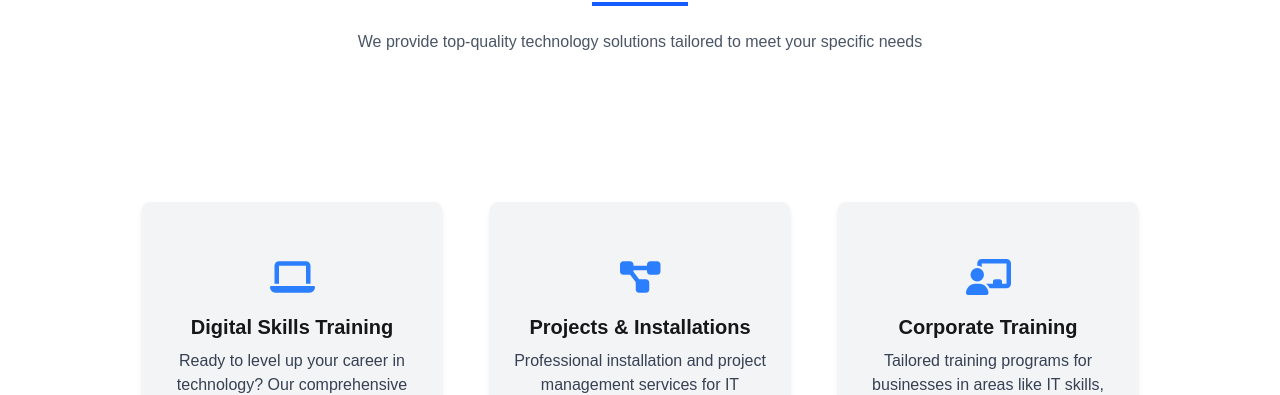
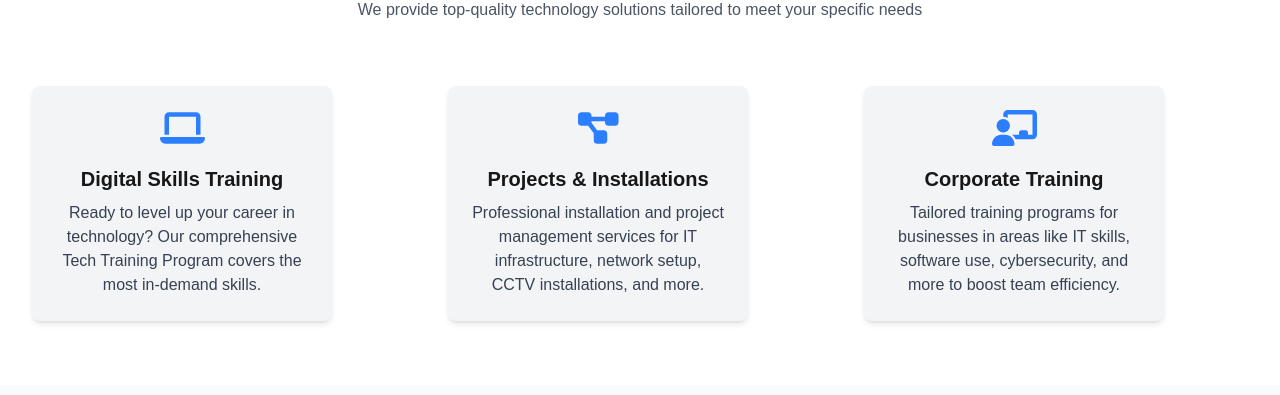
Before and after one commit to Mcdave01/classicsystems, a Next.js app: page / in a window 1280 px wide. Shown: the part 998-1393 px from the top of the page. Built offline with nearby package versions, Linux system fonts and the light colour scheme.

Commit message:
My Classic Web Project redponsiveness updated

```diff
--- a/src/pages/index.jsx
+++ b/src/pages/index.jsx
@@ -35,11 +35,13 @@ export default function Home() {
     <>
       <div>
         <NavBar />
+        {/* Added top padding to account for fixed navbar */}
+        <div className="pt-16">
           <Hero />
           <AosInit />
 
           {/* Service Section with Heading */}
-        <div className="mt-24 px-4 py-12">
+          <div className="px-4 py-12">
             {/* Service Heading */}
             <div className="text-center mb-12" data-aos="fade-up">
               <h2 className="text-3xl md:text-4xl font-bold text-gray-800 mb-4">Our Services</h2>
@@ -49,15 +51,15 @@ export default function Home() {
               </p>
             </div>
 
-          {/* Service Cards */}
-          <div className="flex flex-col sm:flex-col h-[500px] lg:flex-row items-center justify-center gap-12 p-4" data-aos="zoom-in">
+            {/* Service Cards - Fixed layout issues */}
+            <div className="grid grid-cols-1 md:grid-cols-2 lg:grid-cols-3 gap-8 p-4" data-aos="zoom-in">
               {services.map((service, index) => (
                 <Cards
                   key={index}
                   className="card flex flex-col items-center
                   justify-evenly bg-gray-100 text-center
                   rounded shadow-md p-6 transition-transform
-                duration-300 hover:scale-105 hover:bg-blue-100"
+                  duration-300 hover:scale-105 hover:bg-blue-100 h-full"
                 >
                   <FontAwesomeIcon icon={service.icon} className="text-4xl mb-4 text-blue-500" />
                   <h3 className="text-xl font-bold mb-2">{service.title}</h3>
@@ -73,6 +75,7 @@ export default function Home() {
           <AdvertsSection />
           <Footer />
         </div>
+      </div>
     </>
   );
 }
```
Lines whose indentation alone changed are shown as unchanged.
